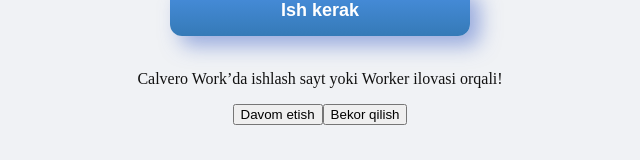
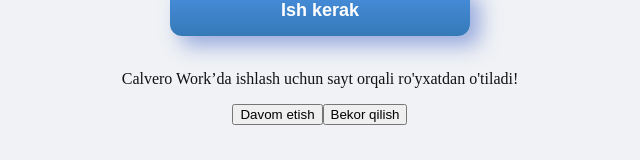
Before and after one commit to abrorbek8820/calvero-loyiha, a React (Vite) app: page /home in a window 1280 px wide. Both pictures are taken after a click on the button "Ish kerak". Shown: the part 451-611 px from the top of the page, without its empty margins (320-960 px from the left). Built offline with nearby package versions, Linux system fonts and the light colour scheme; no server answers.

Commit message:
ishchi uchun apk taklifi olib tashlandi

```diff
--- a/src/pages/HomePlay.jsx
+++ b/src/pages/HomePlay.jsx
@@ -71,7 +71,7 @@
 
        {showConfirm && (
         <div className="modal">
-          <p>Calvero Work’da ishlash sayt yoki Worker ilovasi orqali!</p>
+          <p>Calvero Work’da ishlash uchun sayt orqali ro'yxatdan o'tiladi!</p>
           <button onClick={handleContinue}>Davom etish</button>
           <button onClick={() => setShowConfirm(false)}>Bekor qilish</button>
         </div>
```
